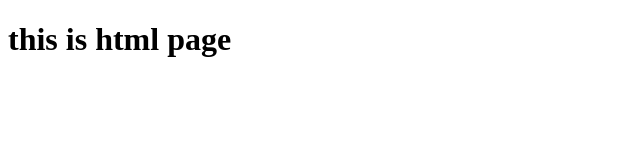
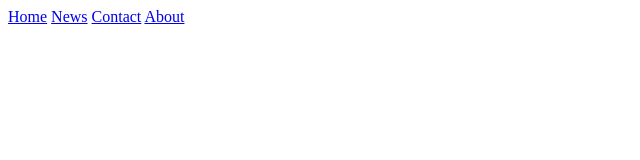
Before and after one commit to sakshibhardwaj30/fullstack1Assignment, a plain HTML site: page index.html in a window 1280 px wide. Shown: the whole page, without its empty margins (0-640 px from the left). Drawn offline with Linux system fonts and the light colour scheme.

Commit message:
add navigation bar

```diff
--- a/index.html
+++ b/index.html
@@ -7,6 +7,12 @@
     <title>Document</title>
 </head>
 <body>
-    <h1>this is html page</h1>
+
+    <div class="box1">
+        <a class="active" href="#home">Home</a>
+        <a href="#news">News</a>
+        <a href="#contact">Contact</a>
+        <a href="#about">About</a>
+      </div>
 </body>
 </html>
```
